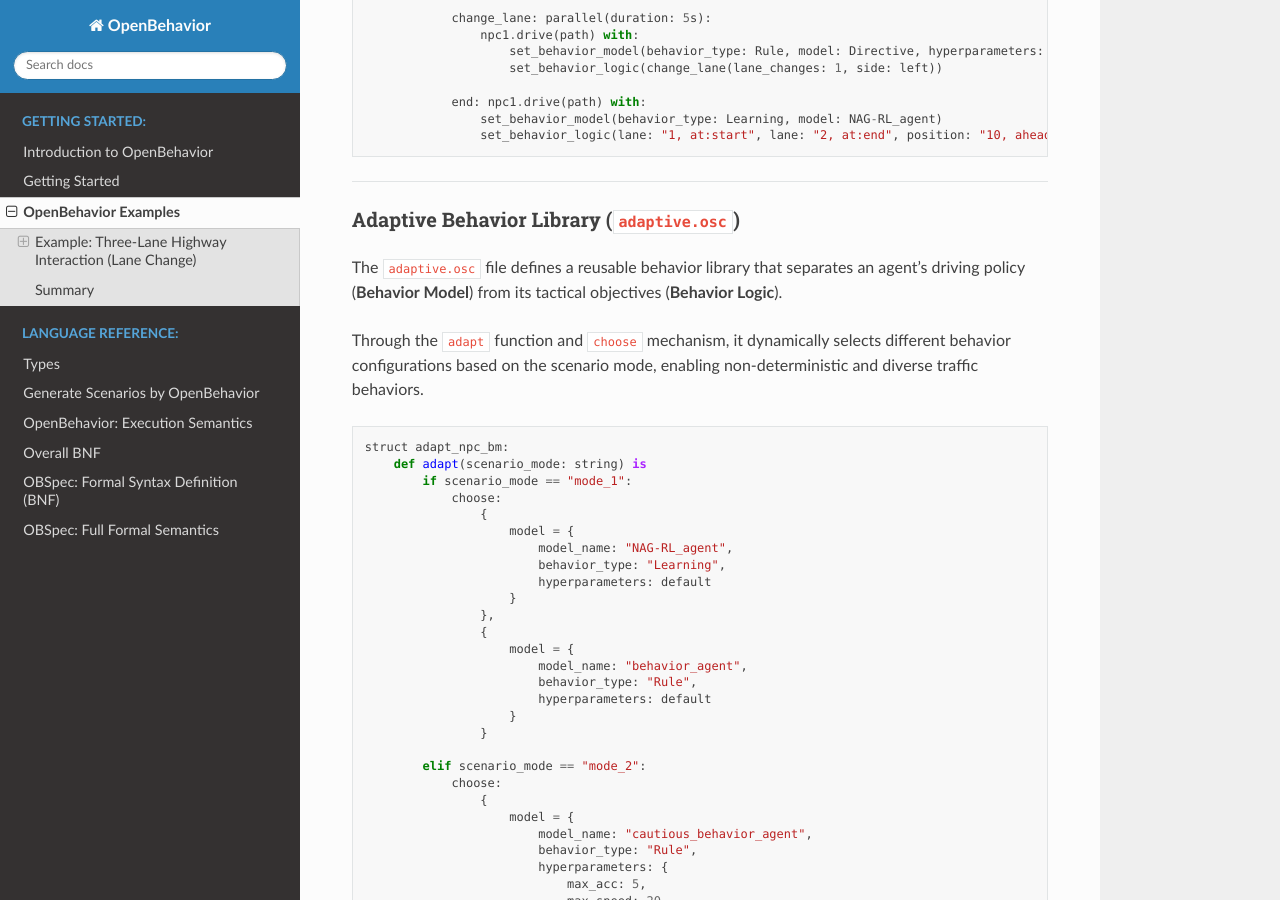
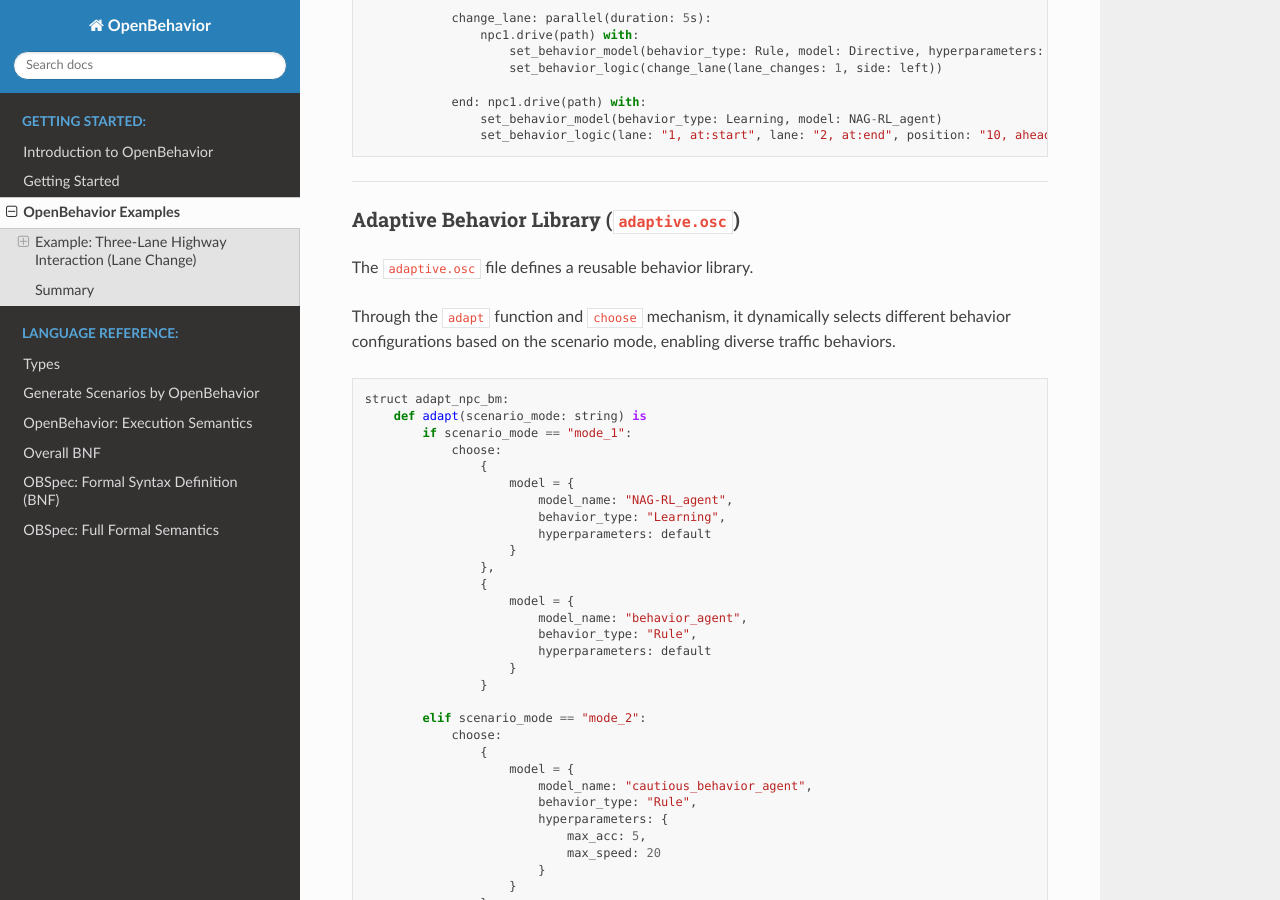
Before and after one commit to Sunshinesheep/OpenBehavior-doc, a Sphinx documentation site: the page built from docs/source/OpenBehavior_example_highway_lane_change.md, in a window 1280 px wide and 900 px high, scrolled down 1685 px. Built offline with Sphinx 7.4.7 and the Read the Docs theme 3.1.0, drawn with Linux system fonts in a browser that asks for light colours.

Commit message:
Update OpenBehavior_example_highway_lane_change.md

````diff
--- a/docs/source/OpenBehavior_example_highway_lane_change.md
+++ b/docs/source/OpenBehavior_example_highway_lane_change.md
@@ -73,9 +73,9 @@ scenario top:
 
 ### Adaptive Behavior Library (`adaptive.osc`)
 
-The `adaptive.osc` file defines a reusable behavior library that separates an agent's driving policy (**Behavior Model**) from its tactical objectives (**Behavior Logic**).
+The `adaptive.osc` file defines a reusable behavior library.
 
-Through the `adapt` function and `choose` mechanism, it dynamically selects different behavior configurations based on the scenario mode, enabling non-deterministic and diverse traffic behaviors.
+Through the `adapt` function and `choose` mechanism, it dynamically selects different behavior configurations based on the scenario mode, enabling diverse traffic behaviors.
 
 ```python
 struct adapt_npc_bm:
````
